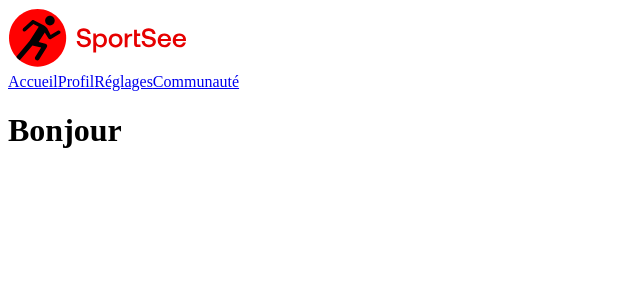
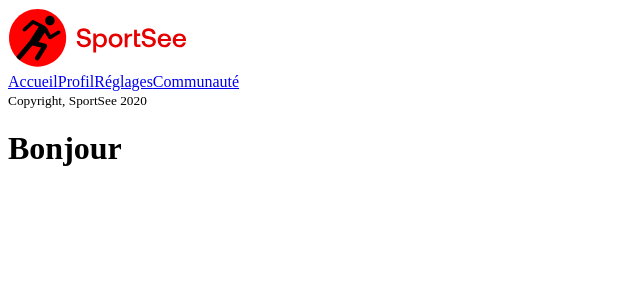
Before and after one commit to lehmax/p12_SportSee, a React (Vite) app: page / in a window 1280 px wide. Shown: the top 300 px of the page, without its empty margins (0-640 px from the left). Built offline with nearby package versions, Linux system fonts and the light colour scheme.

Commit message:
add sidebar

```diff
--- /dev/null
+++ b/src/components/SideBar/index.jsx
@@ -0,0 +1,9 @@
+const SideBar = () => {
+  return (
+    <aside>
+      <small>Copyright, SportSee 2020</small>
+    </aside>
+  )
+}
+
+export default SideBar
--- a/src/pages/Layout.jsx
+++ b/src/pages/Layout.jsx
@@ -1,14 +1,16 @@
 import { Outlet } from 'react-router-dom'
 import Header from '../components/Header'
+import SideBar from '../components/SideBar'
 
 const Layout = () => {
   return (
-    <div>
+    <>
       <Header />
+      <SideBar />
       <main>
         <Outlet />
       </main>
-    </div>
+    </>
   )
 }
 
```
